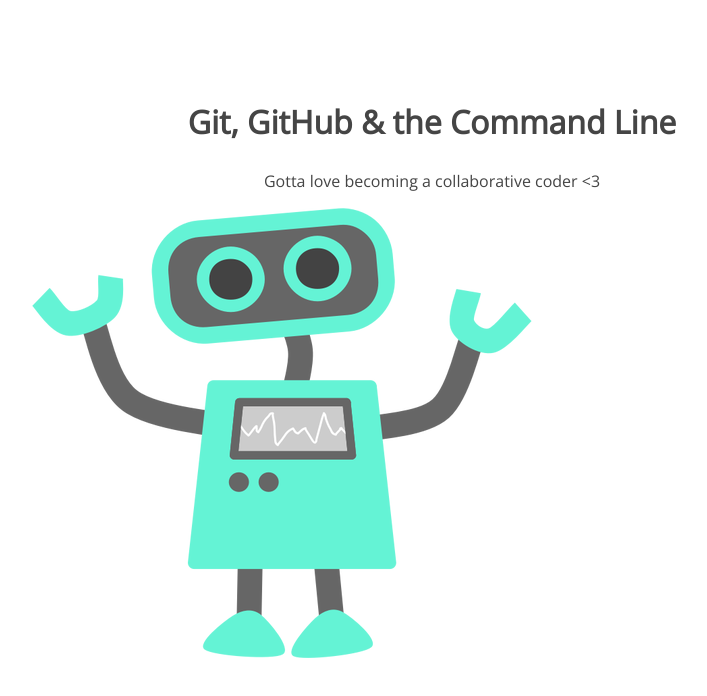
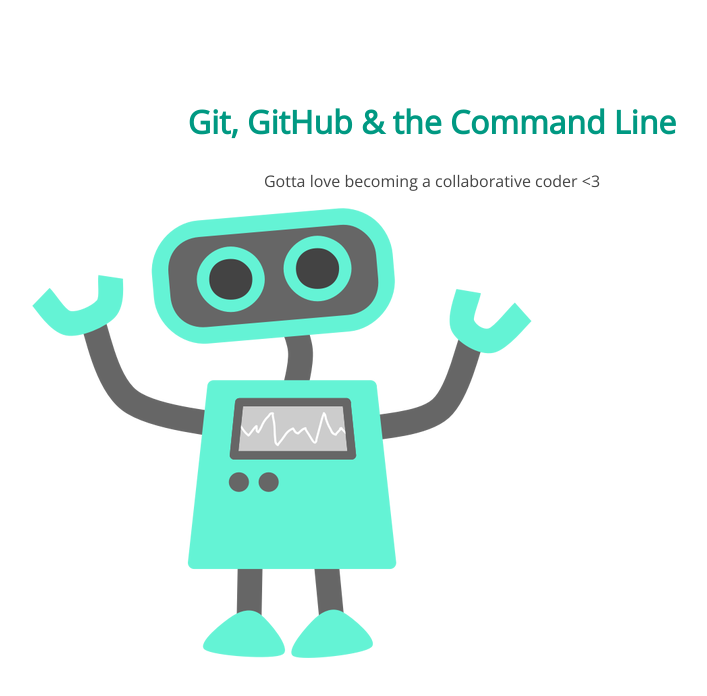
Before and after one commit to egroenwold/105-project, a plain HTML site: page index.html in a window 1280 px wide. Shown: the whole page, without its empty margins (208-915 px from the left). Drawn offline with nearby package versions, Linux system fonts and the light colour scheme.

Commit message:
h1 color change

```diff
--- a/css/style.css
+++ b/css/style.css
@@ -10,6 +10,7 @@
 section h1 {
 	font: 32px 'Open Sans';
 	font-weight: bold;
+	color: #009982;
 }
 section p {
 	font: 16px 'Open Sans';
```
